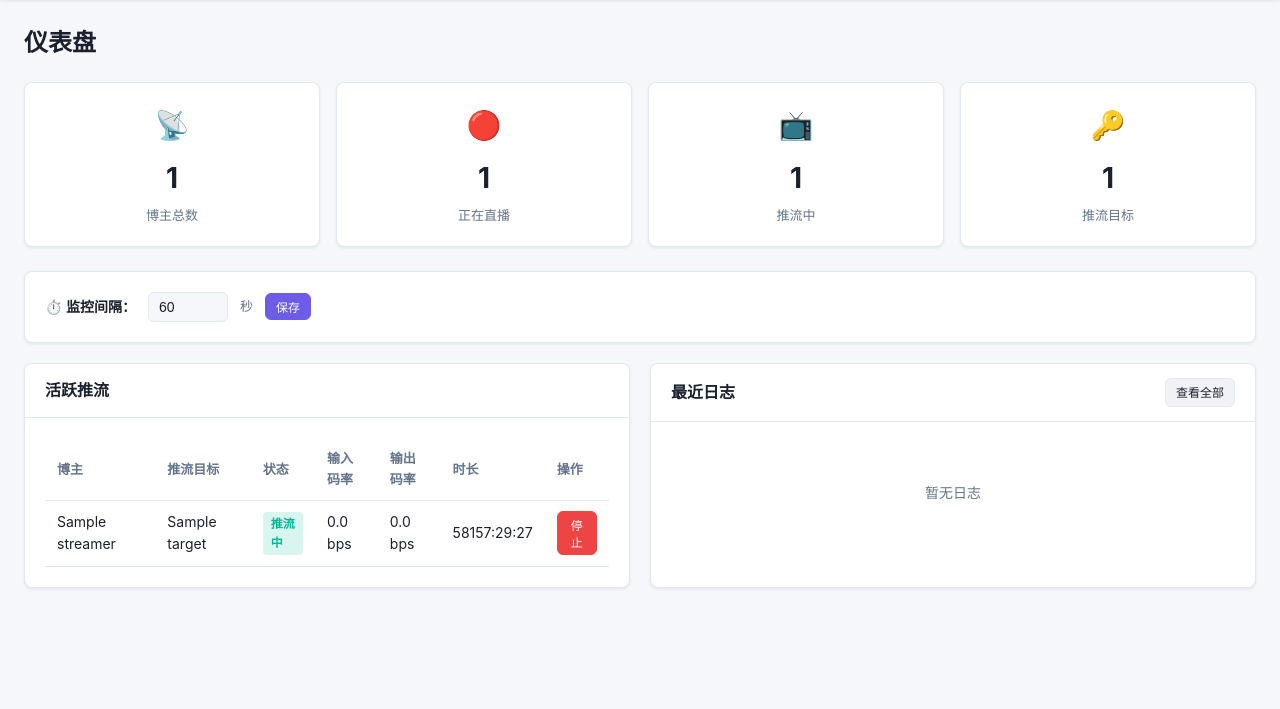
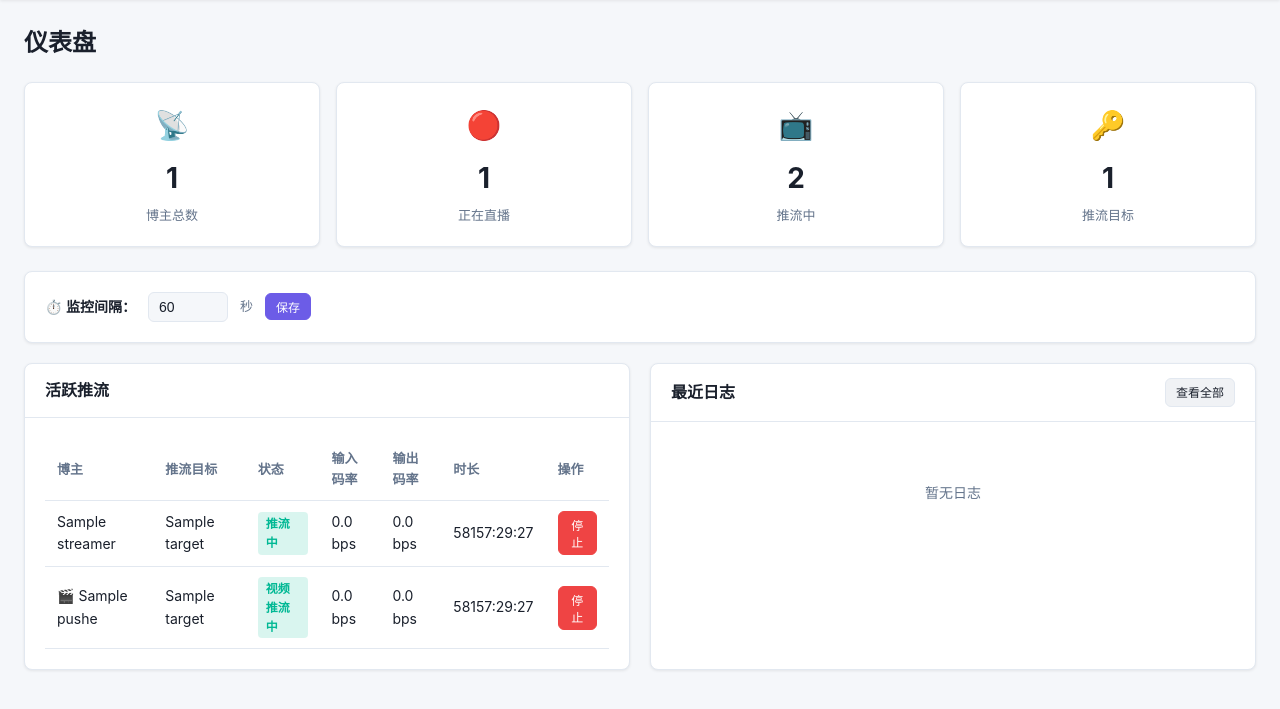
Before and after one commit to yyzq-cf/stream-bridge, a Flask app: page / in a window 1280 px wide. Shown: the part 56-765 px from the top of the page. Run offline with Flask 3, Linux system fonts and the light colour scheme; a user stored in the database is signed in; tables that the repository leaves empty hold one stand-in row (values such as "Sample post"); data that the repository does not hold is empty.

Commit message:
feat: 仪表盘显示视频推流(推流数+活跃列表+码率)

```diff
--- a/app.py
+++ b/app.py
@@ -163,13 +163,20 @@ def dashboard():
     active_streams = ActiveStream.query.filter(
         ActiveStream.status.in_(['running', 'starting'])
     ).all()
+    active_video_pushes = VideoPush.query.filter(
+        VideoPush.status == 'running'
+    ).all()
     targets = PushTarget.query.all()
     recent_logs = StreamLog.query.order_by(
         StreamLog.timestamp.desc()
     ).limit(20).all()
+    # 合并推流总数
+    total_active = len(active_streams) + len(active_video_pushes)
     return render_template('dashboard.html',
                            streamers=streamers,
                            active_streams=active_streams,
+                           active_video_pushes=active_video_pushes,
+                           total_active=total_active,
                            targets=targets,
                            recent_logs=recent_logs)
 
--- a/templates/dashboard.html
+++ b/templates/dashboard.html
@@ -16,7 +16,7 @@
     </div>
     <div class="stat-card">
         <div class="stat-icon">📺</div>
-        <div class="stat-value">{{ active_streams|length }}</div>
+        <div class="stat-value">{{ total_active }}</div>
         <div class="stat-label">推流中</div>
     </div>
     <div class="stat-card">
@@ -42,7 +42,7 @@
             <h2>活跃推流</h2>
         </div>
         <div class="panel-body">
-            {% if active_streams %}
+            {% if active_streams or active_video_pushes %}
             <table class="table">
                 <thead>
                     <tr>
@@ -66,6 +66,21 @@
                             {{ s.started_at.strftime('%H:%M:%S') if s.started_at else '-' }}
                         </td>
                         <td><button class="btn btn-sm btn-danger" onclick="stopPush({{ s.streamer_id }})">停止</button></td>
+                    </tr>
+                    {% endfor %}
+                    {% for v in active_video_pushes %}
+                    <tr id="active-vp-{{ v.id }}" data-vp-id="{{ v.id }}">
+                        <td>🎬 {{ v.name }}</td>
+                        <td>{{ v.push_target.name if v.push_target else '-' }}</td>
+                        <td>
+                            <span class="badge badge-success">视频推流中</span>
+                        </td>
+                        <td class="vp-in" id="vp-in-{{ v.id }}">-</td>
+                        <td class="vp-out" id="vp-out-{{ v.id }}">-</td>
+                        <td class="vp-uptime" id="vp-uptime-{{ v.id }}">
+                            {{ v.started_at.strftime('%H:%M:%S') if v.started_at else '-' }}
+                        </td>
+                        <td><button class="btn btn-sm btn-danger" onclick="stopVP({{ v.id }})">停止</button></td>
                     </tr>
                     {% endfor %}
                 </tbody>
@@ -151,10 +166,34 @@ async function refreshStreamStats() {
     }
 }
 
+// 视频推流码率轮询
+async function refreshVPStats() {
+    const rows = document.querySelectorAll('[id^="active-vp-"]');
+    for (const row of rows) {
+        const id = row.dataset.vpId;
+        try {
+            const resp = await fetch(`/api/video-push/stats/${id}`);
+            const data = await resp.json();
+            if (data.ok) {
+                const inEl = document.getElementById(`vp-in-${id}`);
+                const outEl = document.getElementById(`vp-out-${id}`);
+                const upEl = document.getElementById(`vp-uptime-${id}`);
+                if (inEl) inEl.textContent = data.input_bitrate || '-';
+                if (outEl) outEl.textContent = data.output_bitrate || '-';
+                if (upEl) upEl.textContent = data.uptime || '-';
+            }
+        } catch(e) {}
+    }
+}
+
 // 每3秒刷新码率
 if (document.querySelectorAll('[id^="active-stream-"]').length > 0) {
     setInterval(refreshStreamStats, 3000);
     refreshStreamStats();
 }
+if (document.querySelectorAll('[id^="active-vp-"]').length > 0) {
+    setInterval(refreshVPStats, 3000);
+    refreshVPStats();
+}
 </script>
 {% endblock %}
```
